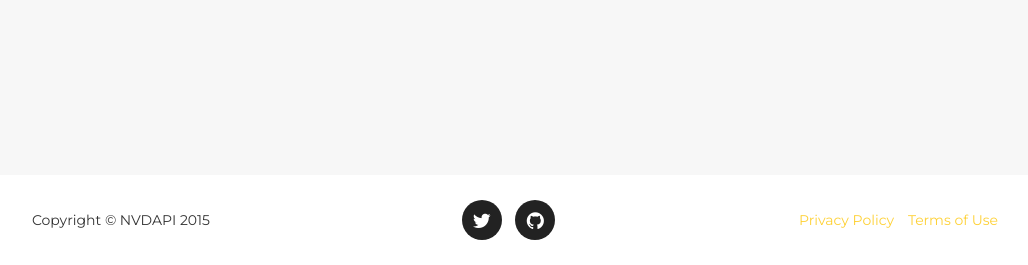
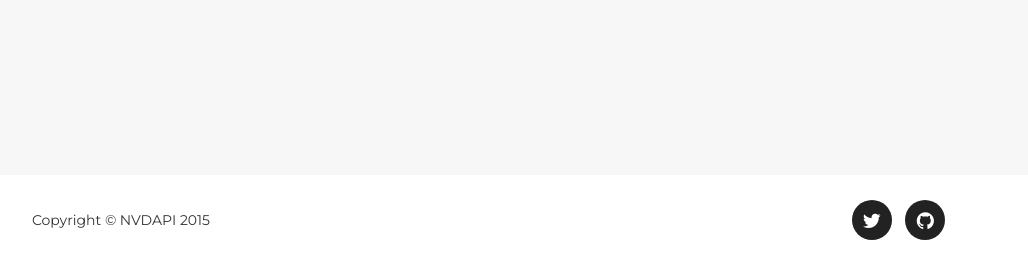
Before and after one commit to Diviei/nvdapi, a Django app: page / in a window 1280 px wide. Shown: the part 1987-2252 px from the top of the page, without its empty margins (129-1157 px from the left). Run offline with Django 3.2, Linux system fonts and the light colour scheme; some libraries are stand-ins or nearby versions; some web fonts are replaced.

Commit message:
Little change to test cd

```diff
--- a/vulnerabilities/templates/vulnerabilities/index.html
+++ b/vulnerabilities/templates/vulnerabilities/index.html
@@ -164,18 +164,13 @@
                     <span class="copyright">Copyright &copy; NVDAPI {% now "Y" %}</span>
                 </div>
                 <div class="col-md-4">
+
+                </div>
+                <div class="col-md-4">
                     <ul class="list-inline social-buttons">
                         <li><a><i class="fa fa-twitter"></i></a>
                         </li>
                         <li><a><i class="fa fa-github"></i></a>
-                        </li>
-                    </ul>
-                </div>
-                <div class="col-md-4">
-                    <ul class="list-inline quicklinks">
-                        <li><a href="#">Privacy Policy</a>
-                        </li>
-                        <li><a href="#">Terms of Use</a>
                         </li>
                     </ul>
                 </div>
```
